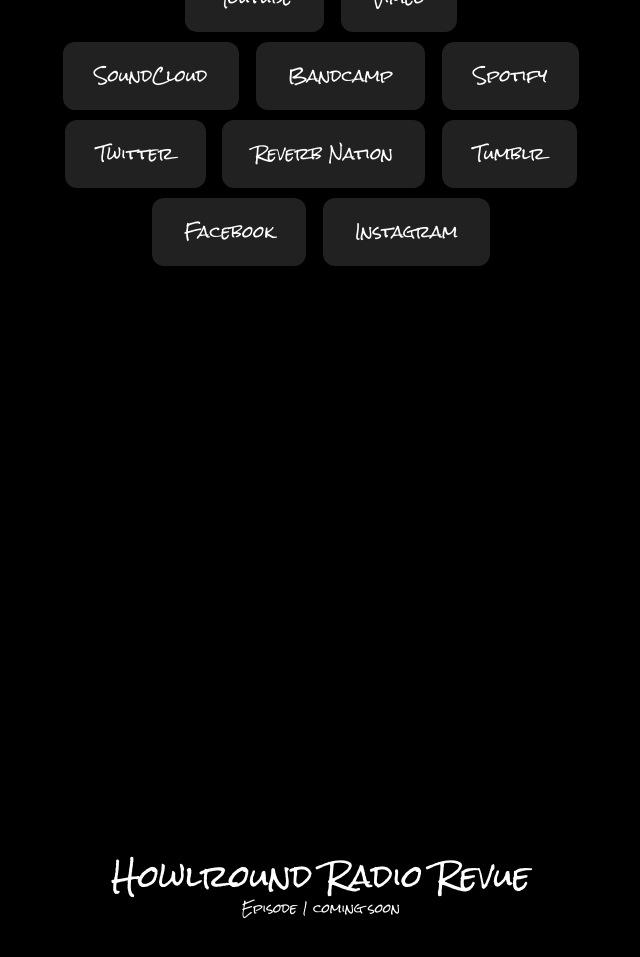
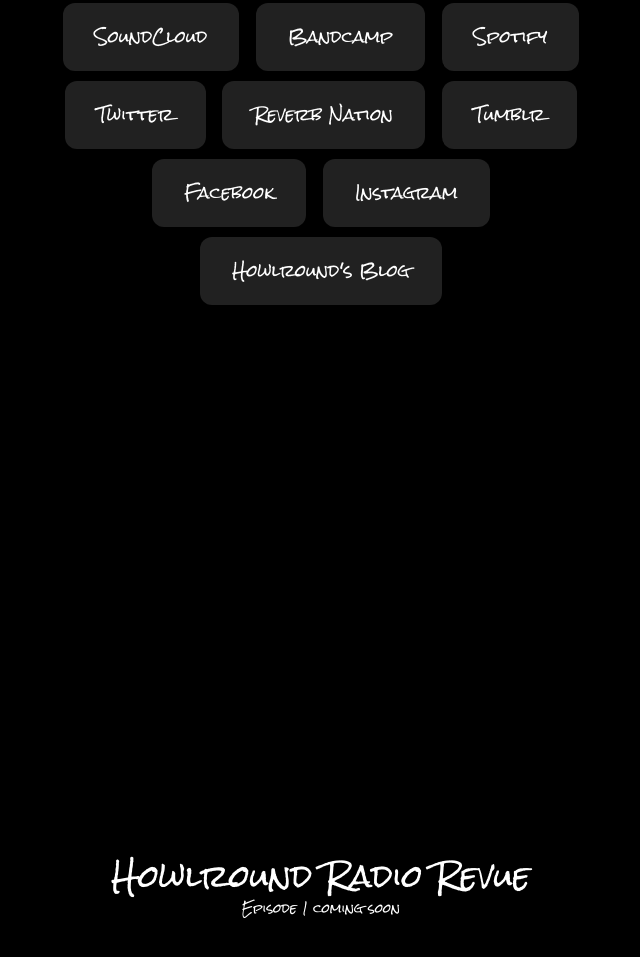
Before and after one commit to TenaciousBirdofPrey/howlround_website, a plain HTML site: page public/index.html in a window 1280 px wide. Shown: the part 2738-3695 px from the top of the page, without its empty margins (319-959 px from the left). Drawn offline with nearby package versions, Linux system fonts and the light colour scheme.

Commit message:
add link to blog

```diff
--- a/public/index.html
+++ b/public/index.html
@@ -211,6 +211,12 @@ $(document).ready(function() {
                     <a target="_blank" href="https://www.facebook.com/theoriginalhowlround/" class="web-button">Facebook</a>
                     <a target="_blank" href="https://www.instagram.com/howlround/" class="web-button">Instagram</a>
                 </div>
+
+                <div class="row">
+                    <a target="_blank" href="/wp/" class="web-button">Howlround's Blog</a>
+
+                </div>
+
             </div>
         </div>
 
```
